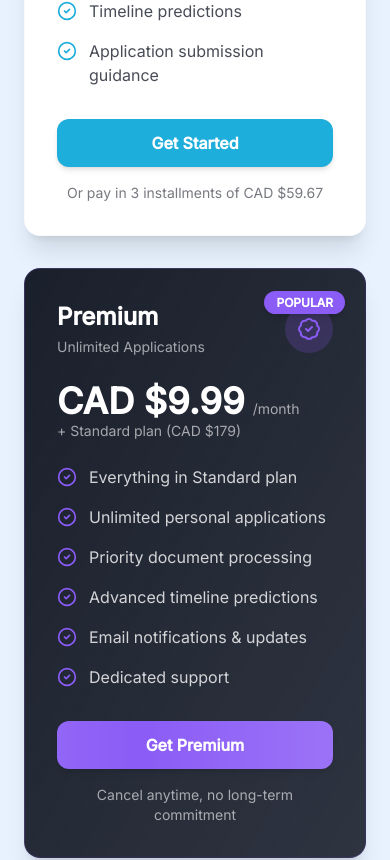
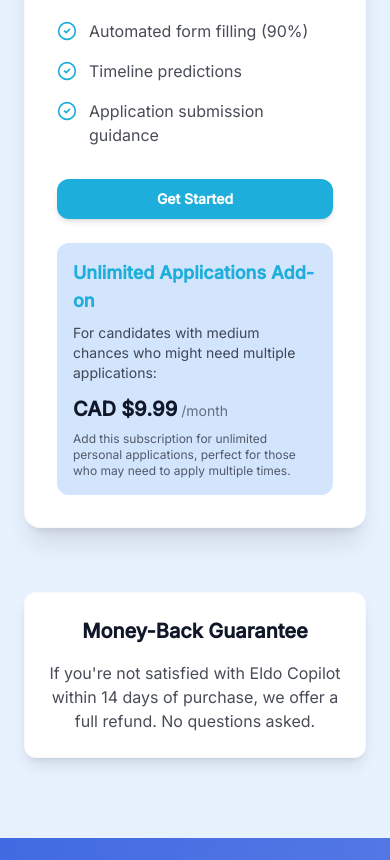
Before and after one commit to samndp-FR/hero-docs-journey-98, a React (Vite) app: page / in a window 390 px wide. Shown: the part 5356-6216 px from the top of the page. Built offline with nearby package versions, Linux system fonts and the light colour scheme; a web font is replaced by a local one.

Commit message:
Refactor pricing section
Consolidates pricing plans into a single option with an add-on for unlimited applications.

```diff
--- a/src/components/PricingSection.tsx
+++ b/src/components/PricingSection.tsx
@@ -1,11 +1,10 @@
 
-import React, { useState } from 'react';
-import { CheckCircle2, Package, BadgeCheck } from 'lucide-react';
+import React from 'react';
+import { CheckCircle2, Package } from 'lucide-react';
 import { cn } from '@/lib/utils';
+import { Button } from '@/components/ui/button';
 
 const PricingSection = () => {
-  const [isYearly, setIsYearly] = useState(false);
-
   return (
     <section id="pricing" className="py-20 bg-eldo-soft-blue/30">
       <div className="container mx-auto px-6">
@@ -20,14 +19,14 @@ const PricingSection = () => {
         </div>
 
         <div className="max-w-5xl mx-auto">
-          <div className="grid grid-cols-1 md:grid-cols-2 gap-8">
-            {/* Standard Plan */}
-            <div className="bg-white rounded-2xl shadow-xl overflow-hidden border border-eldo-light/50 transition-all duration-300 hover:shadow-2xl transform hover:-translate-y-1">
+          <div className="flex justify-center">
+            {/* Single Pricing Plan */}
+            <div className="bg-white rounded-2xl shadow-xl overflow-hidden border border-eldo-light/50 transition-all duration-300 hover:shadow-2xl transform hover:-translate-y-1 max-w-md w-full">
               <div className="p-8">
                 <div className="flex items-center justify-between mb-6">
                   <div>
-                    <h3 className="text-2xl font-bold mb-1">Standard</h3>
-                    <p className="text-eldo-dark/60 text-sm">Single Application</p>
+                    <h3 className="text-2xl font-bold mb-1">Express Entry Copilot</h3>
+                    <p className="text-eldo-dark/60 text-sm">Complete Application Solution</p>
                   </div>
                   <div className="p-3 bg-eldo-blue/10 rounded-full">
                     <Package className="w-6 h-6 text-eldo-blue" />
@@ -37,6 +36,7 @@ const PricingSection = () => {
                 <div className="mb-6">
                   <div className="text-4xl font-bold">CAD $179</div>
                   <div className="text-eldo-dark/60 text-sm">One-time payment</div>
+                  <div className="text-sm text-eldo-purple font-medium mt-2">Or pay in 3 installments of CAD $59.67</div>
                 </div>
 
                 <div className="space-y-4 mb-8">
@@ -54,65 +54,22 @@ const PricingSection = () => {
                   ))}
                 </div>
 
-                <button className="w-full py-3 px-6 bg-eldo-blue text-white rounded-xl font-semibold shadow-md hover:shadow-lg transition-all duration-300 transform hover:-translate-y-0.5">
+                <Button className="w-full py-3 px-6 bg-eldo-blue text-white rounded-xl font-semibold shadow-md hover:shadow-lg transition-all duration-300 transform hover:-translate-y-0.5">
                   Get Started
-                </button>
+                </Button>
 
-                <div className="mt-4 text-center text-sm text-eldo-dark/60">
-                  Or pay in 3 installments of CAD $59.67
-                </div>
-              </div>
-            </div>
-
-            {/* Premium Plan */}
-            <div className="bg-gradient-to-br from-eldo-dark to-eldo-dark/90 rounded-2xl shadow-xl overflow-hidden border border-eldo-purple/20 transition-all duration-300 hover:shadow-2xl transform hover:-translate-y-1 relative">
-              <div className="absolute top-5 right-5">
-                <span className="px-3 py-1 bg-eldo-purple text-white text-xs font-semibold rounded-full shadow-md">
-                  POPULAR
-                </span>
-              </div>
-
-              <div className="p-8">
-                <div className="flex items-center justify-between mb-6">
-                  <div>
-                    <h3 className="text-2xl font-bold mb-1 text-white">Premium</h3>
-                    <p className="text-white/60 text-sm">Unlimited Applications</p>
+                <div className="mt-6 p-4 bg-eldo-soft-blue rounded-xl">
+                  <h4 className="text-lg font-semibold mb-2 text-eldo-blue">Unlimited Applications Add-on</h4>
+                  <p className="text-sm text-eldo-dark/80 mb-3">
+                    For candidates with medium chances who might need multiple applications:
+                  </p>
+                  <div className="flex items-baseline mb-2">
+                    <span className="text-xl font-bold">CAD $9.99</span>
+                    <span className="text-eldo-dark/60 text-sm ml-1">/month</span>
                   </div>
-                  <div className="p-3 bg-eldo-purple/20 rounded-full">
-                    <BadgeCheck className="w-6 h-6 text-eldo-purple" />
-                  </div>
-                </div>
-
-                <div className="mb-6">
-                  <div className="flex items-baseline">
-                    <div className="text-4xl font-bold text-white">CAD $9.99</div>
-                    <div className="text-white/60 text-sm ml-2">/month</div>
-                  </div>
-                  <div className="text-white/60 text-sm">+ Standard plan (CAD $179)</div>
-                </div>
-
-                <div className="space-y-4 mb-8">
-                  {[
-                    "Everything in Standard plan",
-                    "Unlimited personal applications",
-                    "Priority document processing",
-                    "Advanced timeline predictions",
-                    "Email notifications & updates",
-                    "Dedicated support"
-                  ].map((feature, i) => (
-                    <div key={i} className="flex items-start">
-                      <CheckCircle2 className="w-5 h-5 text-eldo-purple mt-0.5 mr-3 flex-shrink-0" />
-                      <span className="text-white/80">{feature}</span>
-                    </div>
-                  ))}
-                </div>
-
-                <button className="w-full py-3 px-6 bg-eldo-purple text-white rounded-xl font-semibold shadow-md hover:shadow-lg transition-all duration-300 transform hover:-translate-y-0.5 btn-shine">
-                  Get Premium
-                </button>
-
-                <div className="mt-4 text-center text-sm text-white/60">
-                  Cancel anytime, no long-term commitment
+                  <p className="text-xs text-eldo-dark/70">
+                    Add this subscription for unlimited personal applications, perfect for those who may need to apply multiple times.
+                  </p>
                 </div>
               </div>
             </div>
```
